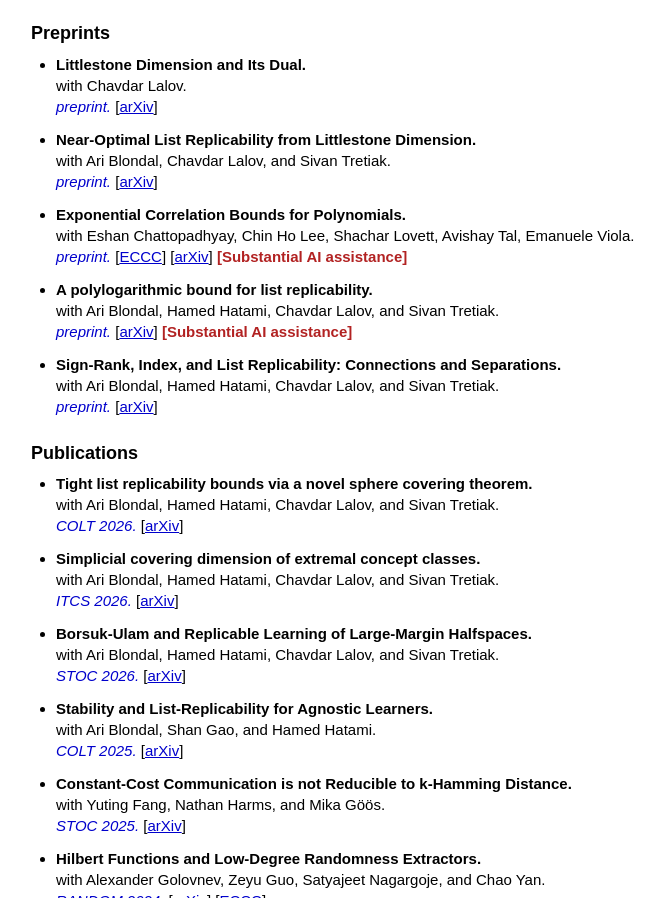
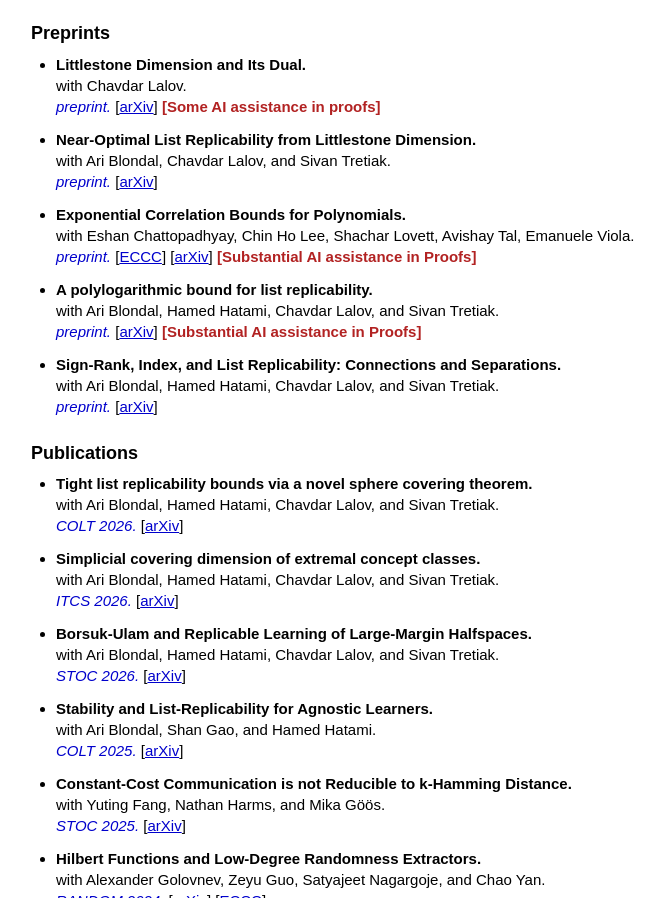
Before and after one commit to pooyahat/pooyahat.github.io, a plain HTML site: page index.html in a window 1280 px wide. Shown: the part 808-1706 px from the top of the page, without its empty margins (19-683 px from the left). Drawn offline with Linux system fonts and the light colour scheme.

Commit message:
Update index.html

```diff
--- a/index.html
+++ b/index.html
@@ -67,8 +67,13 @@ a {
     font-size: 13px;
 }
 
-.ai-disclosure {
+.ai-disclosure1 {
   color: #b22222;
+  font-weight: 600;
+}
+
+.ai-disclosure2 {
+  color: blue;
   font-weight: 600;
 }
 
@@ -214,7 +219,7 @@ img.photo {
   <span class="paper-title">Littlestone Dimension and Its Dual.</span><br>
   <span class="paper-authors">with Chavdar Lalov.</span><br>
   <span class="paper-venue">preprint.</span>
-  <span class="links">[<a href="https://arxiv.org/abs/2611.26721">arXiv</a>]</span>
+  <span class="links">[<a href="https://arxiv.org/abs/2611.26721">arXiv</a>]</span>  <span class="ai-disclosure1">[Some AI assistance in proofs]</span>
 </li>
 <li>
   <span class="paper-title">Near-Optimal List Replicability from Littlestone Dimension.</span><br>
@@ -228,14 +233,14 @@ img.photo {
   <span class="paper-authors">with Eshan Chattopadhyay, Chin Ho Lee, Shachar Lovett, Avishay Tal, Emanuele Viola.</span><br>
   <span class="paper-venue">preprint.</span>
   <span class="links">[<a href="https://eccc.weizmann.ac.il/report/2026/208/">ECCC</a>] [<a href="https://arxiv.org/abs/2609.28839">arXiv</a>]</span>
-  <span class="ai-disclosure">[Substantial AI assistance]</span>
+  <span class="ai-disclosure1">[Substantial AI assistance in Proofs]</span>
 </li>
 
 <li>
   <span class="paper-title">A polylogarithmic bound for list replicability.</span><br>
   <span class="paper-authors">with Ari Blondal, Hamed Hatami, Chavdar Lalov, and Sivan Tretiak.</span><br>
   <span class="paper-venue">preprint.</span>
-  <span class="links">[<a href="https://arxiv.org/abs/2610.20657">arXiv</a>]</span>  <span class="ai-disclosure">[Substantial AI assistance]</span>
+  <span class="links">[<a href="https://arxiv.org/abs/2610.20657">arXiv</a>]</span>  <span class="ai-disclosure1">[Substantial AI assistance in Proofs]</span>
 </li>
 
   <li>
```
